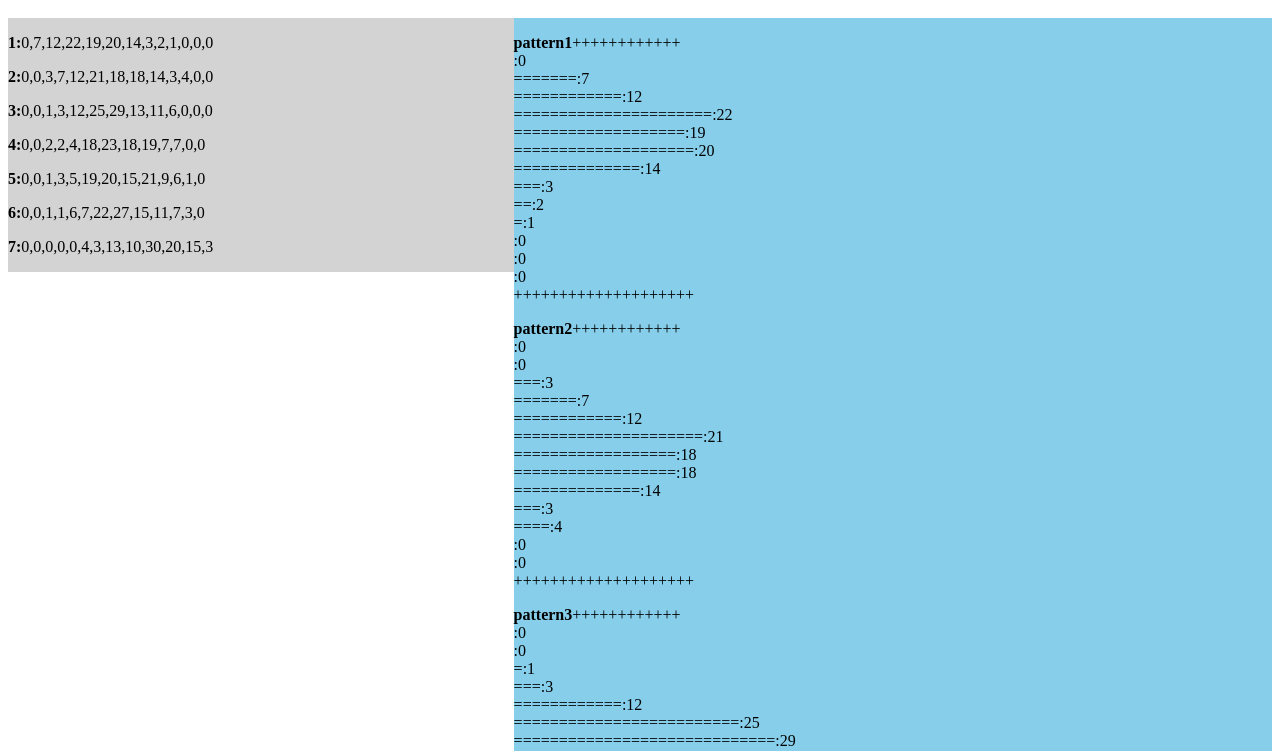
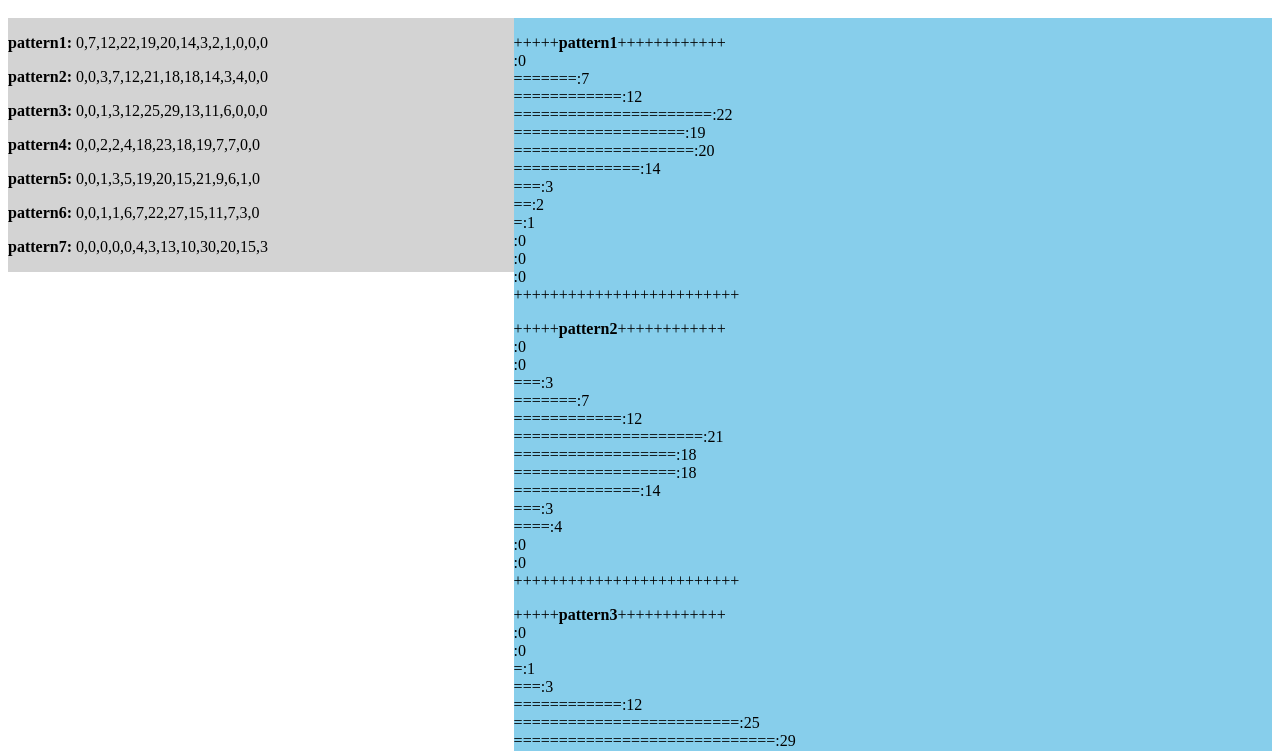
Before and after one commit to radixm46/pseudo-normal-dist, a website: page src/main.html in a window 1280 px wide. Shown: the part 48-799 px from the top of the page. Drawn offline with Linux system fonts and the light colour scheme.

Commit message:
improve format

```diff
--- a/src/main.html
+++ b/src/main.html
@@ -7,13 +7,13 @@
         <script src="main.js"></script>
         <H1> random? numbers</H1>
         <div style="background:lightgray; float:left; display:inline-block; width:40%;">
-            <p><b>1:</b><span id="result_1"></span></p>
-            <p><b>2:</b><span id="result_2"></span></p>
-            <p><b>3:</b><span id="result_3"></span></p>
-            <p><b>4:</b><span id="result_4"></span></p>
-            <p><b>5:</b><span id="result_5"></span></p>
-            <p><b>6:</b><span id="result_6"></span></p>
-            <p><b>7:</b><span id="result_7"></span></p>
+            <p><b>pattern1: </b><span id="result_1"></span></p>
+            <p><b>pattern2: </b><span id="result_2"></span></p>
+            <p><b>pattern3: </b><span id="result_3"></span></p>
+            <p><b>pattern4: </b><span id="result_4"></span></p>
+            <p><b>pattern5: </b><span id="result_5"></span></p>
+            <p><b>pattern6: </b><span id="result_6"></span></p>
+            <p><b>pattern7: </b><span id="result_7"></span></p>
         </div>
         <div style="background:skyblue; display:inline-block; width:60%; float:right;" id="plots"></div>
         <script>
--- a/src/main.js
+++ b/src/main.js
@@ -31,8 +31,8 @@ const generateFreqTable = (array, numOfGroups) => {
 // generate simple ascii bar plot
 const plotStuff = (idx, srcArray, idxchar = "=") => {
   const pltTitle = "pattern" + (idx + 1);
-  splitBarTop = `<p><b>${pltTitle}</b>`+ "+".repeat(20 - pltTitle.length) + "<br>";
-  splitBarBot = "+".repeat(20) + "</p>";
+  splitBarTop =  `<p>${"+".repeat(5)}<b>${pltTitle}</b>`+ "+".repeat(20 - pltTitle.length) + "<br>";
+  splitBarBot = "+".repeat(25) + "</p>";
   let returnStr = "";
   for (const arrNum of srcArray) {
     returnStr += idxchar.repeat(arrNum) + `:${arrNum}<br>`;
```
